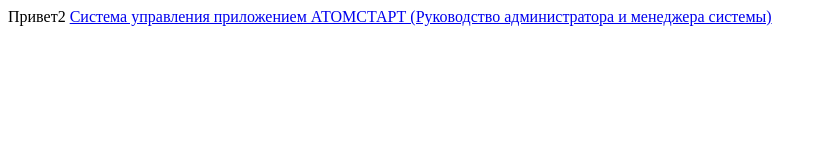
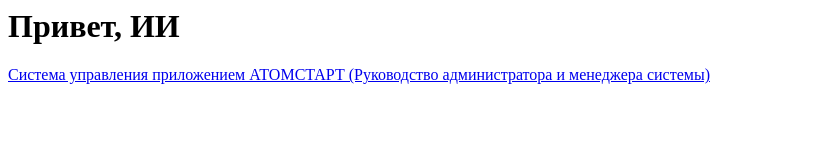
Before and after one commit to birdvoron/test, a plain HTML site: page index.html in a window 1280 px wide. Shown: the whole page, without its empty margins (0-826 px from the left). Drawn offline with Linux system fonts and the light colour scheme.

Commit message:
Update index.html

```diff
--- a/index.html
+++ b/index.html
@@ -1,8 +1,9 @@
 <html>
   <head>
+    <title>ИИ</title>
   <meta name="msvalidate.01" content="4DBB115C77DE2681C6FB98B78AFD76A5" />
   </head>
-  <body>Привет2
+  <body><h1>Привет, ИИ</h1>
 
     <a href="https://drive.google.com/file/d/1t17ZKNv_HePX1R1mmxpHlHqJN1sVaBiw/view">Система управления
 приложением АТОМСТАРТ
```
